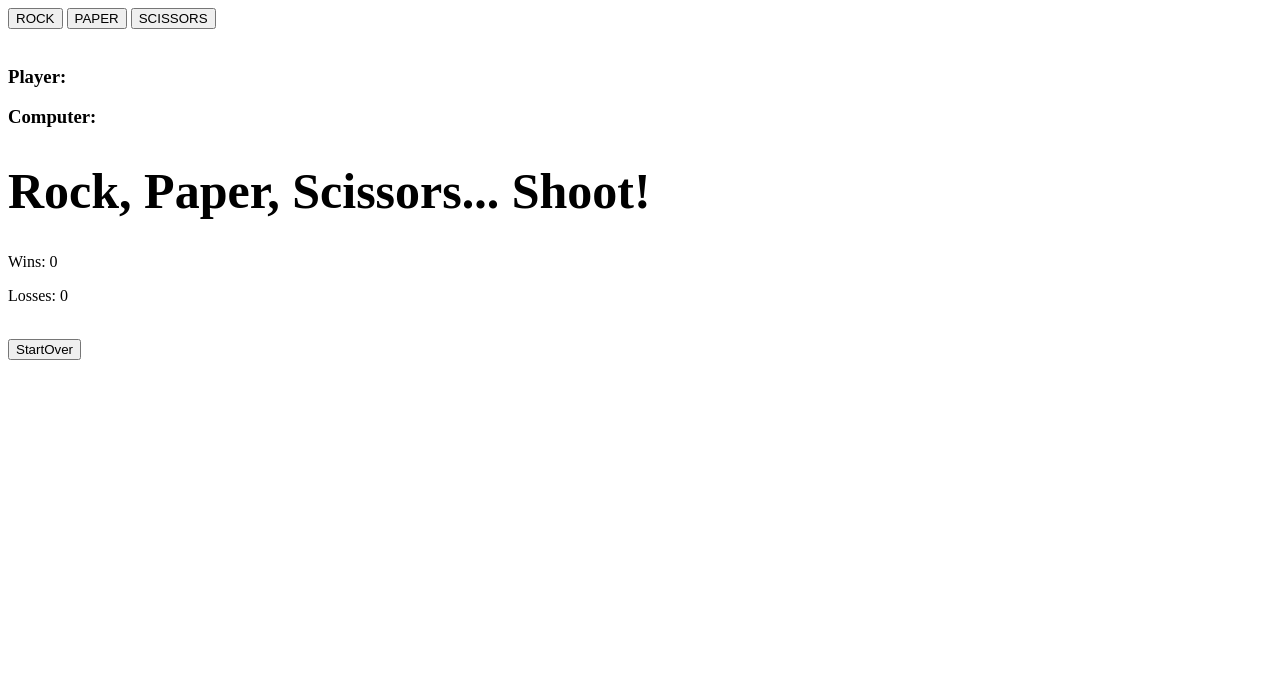
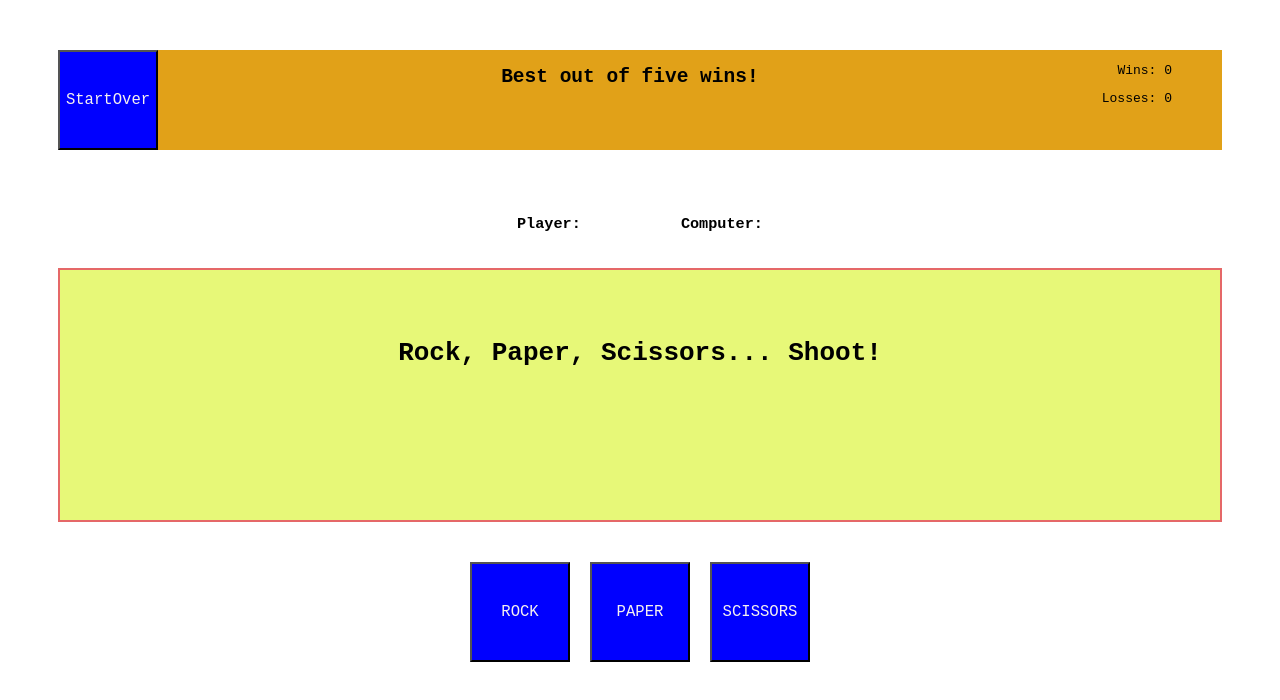
Before and after one commit to b45n3tt/paperRockScissors, a plain HTML site: page index.html in a window 1280 px wide. Drawn offline with Linux system fonts and the light colour scheme.

Commit message:
added colors and color change on end game

```diff
--- a/index.html
+++ b/index.html
@@ -4,21 +4,30 @@
     <meta charset="UTF-8">
     <meta name="viewport" content="width=device-width, initial-scale=1.0">
     <title>Rock Paper Scissors</title>
-
+    <link rel="stylesheet" href="styles.css">
 </head>
 <body>
-   <button id="rock-el">ROCK</button>
-   <button id="paper-el">PAPER</button>
-   <button id="scissors-el">SCISSORS</button>
-   <br>
-   <br>
-   <h3 id="output-pl"></h3>
-  <h3 id="output-com"></h3>
-  <h1 style="font-size: 50px;" id="output-result"></h1>
+    <div class="top">
+        <button  id="clearBtn-el">StartOver</button>
+<h2>Best out of five wins!</h2>
+    <div class="winsLosses">
+        <p id="output-wins"></p>
+        <p id="output-losses"></p>
+    </div>
+        </div>
+        <div class="players">
+            <h3 id="output-pl"></h3>
+            <h3 id="output-com"></h3>
+        </div>
+    <div class="banner">
+        <h1 id="output-result"></h1>
+    </div>
+    <div class="buttons">
+        <button id="rock-el">ROCK</button>
+        <button id="paper-el">PAPER</button>
+        <button id="scissors-el">SCISSORS</button>
+    </div>
 
-    <p id="output-wins"></p>
-    <p id="output-losses"></p><br>
-    <button id="clearBtn-el">StartOver</button>
 
 </body>
 <script src="script.js"></script>
--- a/script.js
+++ b/script.js
@@ -99,6 +99,10 @@ const disableButtons = () => {
   rockBtn.disabled = true;
   paperBtn.disabled = true;
   scissorsBtn.disabled = true;
+  rockBtn.classList.add("muted");
+  paperBtn.classList.add("muted");
+  scissorsBtn.classList.add("muted");
+  clearBtn.classList.add("goGreen");
 };
 
 const gameOverWin = () => {
--- /dev/null
+++ b/styles.css
@@ -0,0 +1,66 @@
+*{
+    font-family:   monospace;
+}
+body {
+    border-style: border-box;
+}
+button {
+    display: flex;
+    justify-content: center;
+    align-items: center;
+    background-color: blue;
+    color: #f5f0f0;
+    font-size: larger;
+    width: 100px;
+    height: 100px;
+}
+
+.buttons {
+    display: flex;
+    justify-content: center;
+    padding: 20px;
+    flex-wrap:wrap;
+    gap:20px;
+}
+
+.banner {
+    border: 2px double rgb(229, 104, 104);
+    background-color: rgb(231, 248, 120);
+    margin: 20px 50px;
+    padding: 50px;
+    font-weight: bold;
+    display: flex;
+    height: 150px;
+    justify-content: center;
+}
+
+.players {
+    display: flex;
+    flex-wrap: wrap;
+    gap: 100px;
+    justify-content: center;
+}
+
+.winsLosses {
+    text-align: end;
+    margin-right: 50px;
+}
+
+.top {
+    background-color: rgb(225, 161, 24);
+    display: flex;
+    margin: 50px;
+    flex-wrap: wrap;
+    justify-content: space-between;
+}
+
+.muted {
+    background-color: gray;
+    color: lightgray;
+    /* Add any other muted styles you want */
+  }
+
+  .goGreen {
+    background-color: greenyellow;
+    color: blue;
+  }
```
